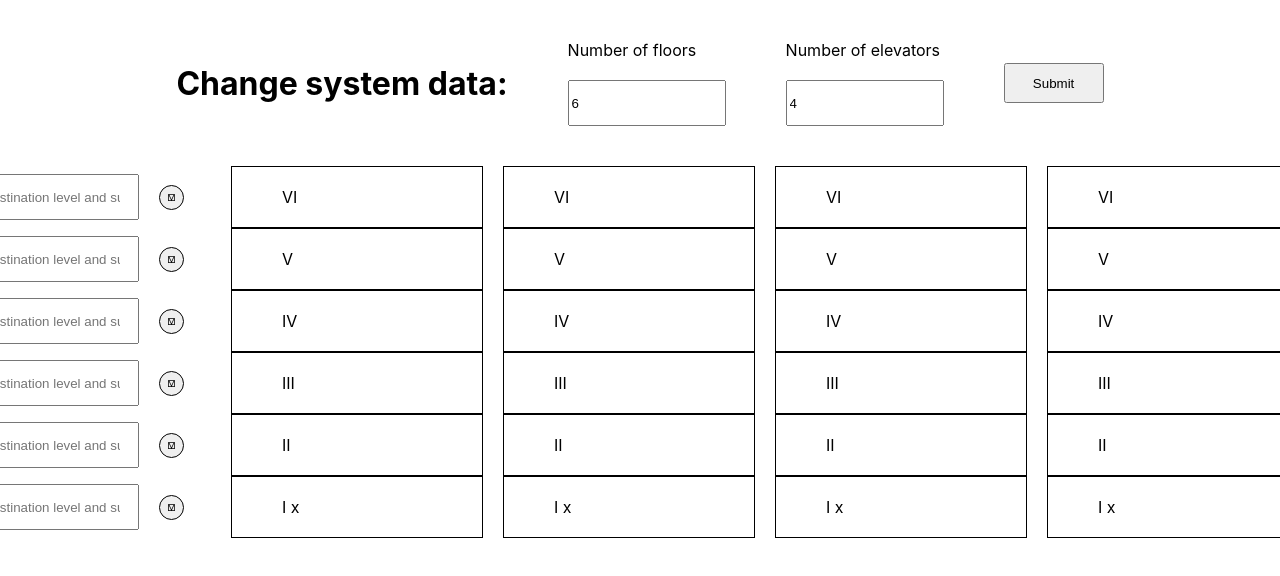
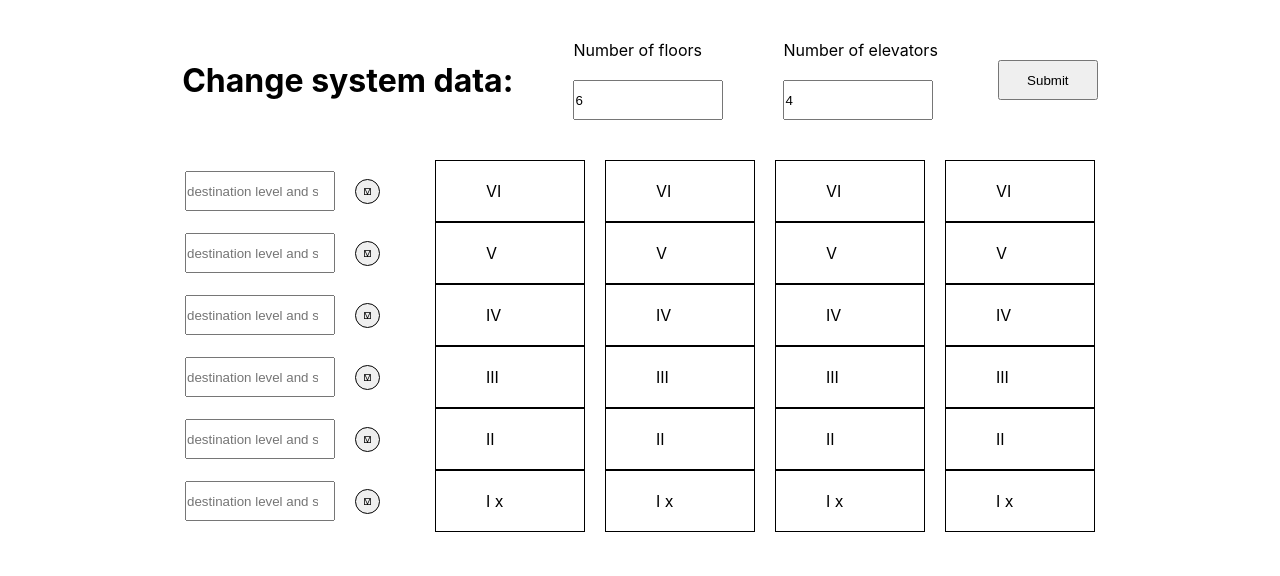
Before and after one commit to jzapiorkowski/elevator-system, a React (Create React App) app: page / in a window 1280 px wide. Shown: the top 576 px of the page. Built offline with nearby package versions, Linux system fonts and the light colour scheme.

Commit message:
fix: fix elements overflow (#14)

```diff
--- a/src/App.tsx
+++ b/src/App.tsx
@@ -5,6 +5,8 @@ import { ChangeSystemForm } from 'modules/ChangeSystemForm';
 
 const StyledElevatorSystemContainer = styled.div`
   display: flex;
+  margin: 0 20px;
+  justify-content: center;
 `;
 
 const StyledButtonsContainer = styled.div`
--- a/src/index.css
+++ b/src/index.css
@@ -7,5 +7,10 @@ body {
   -moz-osx-font-smoothing: grayscale;
   display: flex;
   flex-direction: column;
-  align-items: center;
 }
+
+* {
+  box-sizing: border-box;
+  margin: 0;
+  padding: 0;
+}
--- a/src/modules/Elevators/Elevators.tsx
+++ b/src/modules/Elevators/Elevators.tsx
@@ -4,6 +4,7 @@ import { usePrepareElevators } from './hooks';
 const StyledContainer = styled.div`
   display: flex;
   gap: 20px;
+  overflow-x: scroll;
 `;
 
 export function Elevators() {
```
